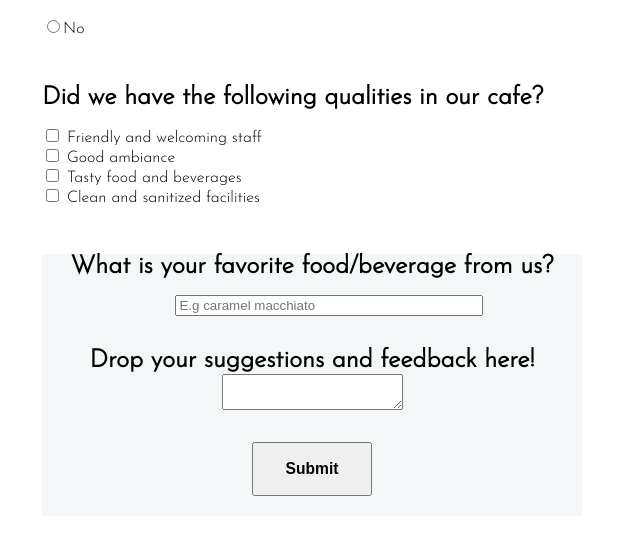
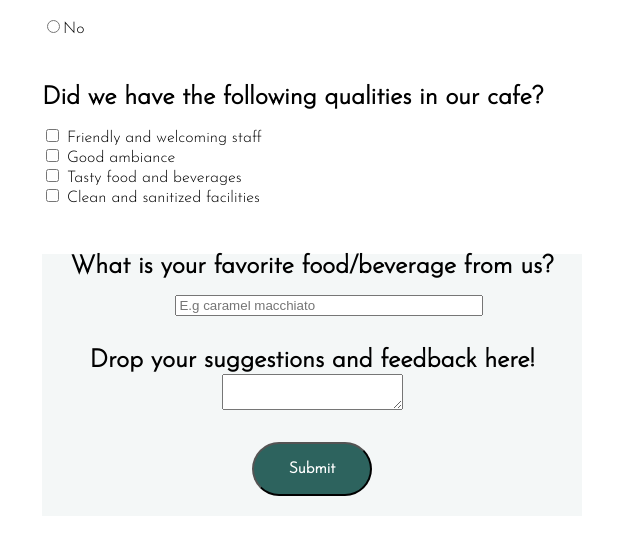
Before and after one commit to nikkiirra/Survey-Form, a plain HTML site: page index.html in a window 1280 px wide. Shown: the part 734-1268 px from the top of the page, without its empty margins (378-1018 px from the left). Drawn offline with Linux system fonts and the light colour scheme; a web font is replaced by a local one.

Commit message:
redesigneed submit button

```diff
--- a/stylesheet.css
+++ b/stylesheet.css
@@ -134,5 +134,20 @@ body, .survey-form-header {
     height: 54px;
     left: 343.94px;
     margin-bottom: 20px;
+    -webkit-border-radius: 28;
+    -moz-border-radius: 28;
+    border-radius: 28px;
+    -webkit-box-shadow: 0px 1px 3px 2D635E;
+    -moz-box-shadow: 0px 1px 3px 2D635E;
+    box-shadow: 0px 1px 3px 2D635E;
+    color: #ffffff;
+    background: #2D635E;
+    text-decoration: none;
+    font-family: 'Josefin Sans', sans-serif;
+}
 
+.submit-button:hover {
+    background: #444A4A;
+    text-decoration: none;
+    font-family: 'Josefin Sans', sans-serif;
 }
```
Also changed, not shown: index.html (line endings or trailing spaces).
